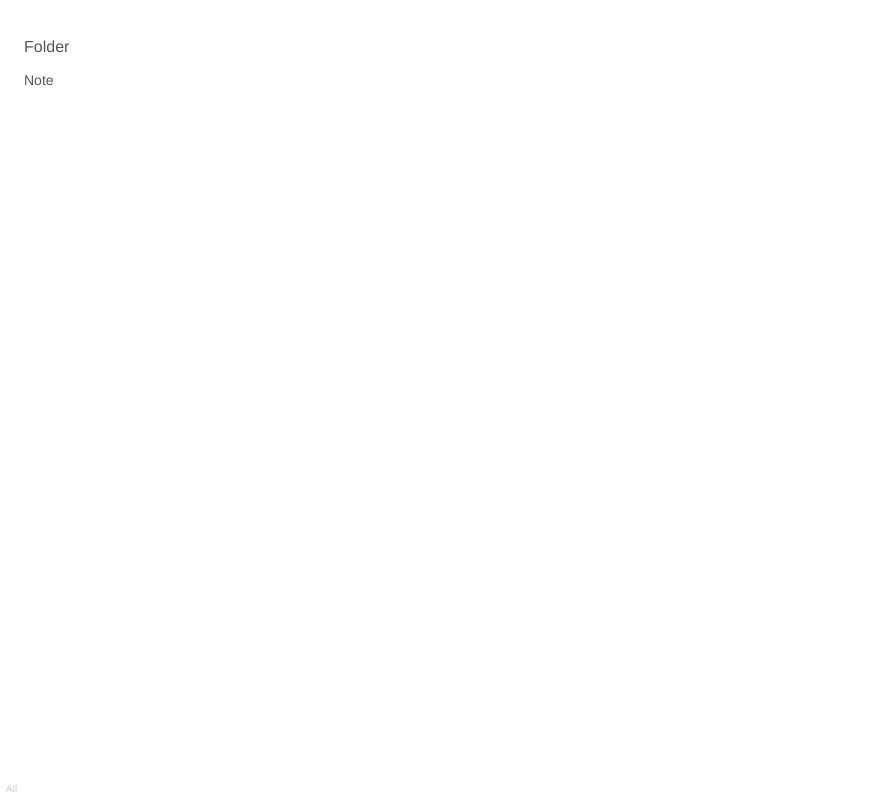
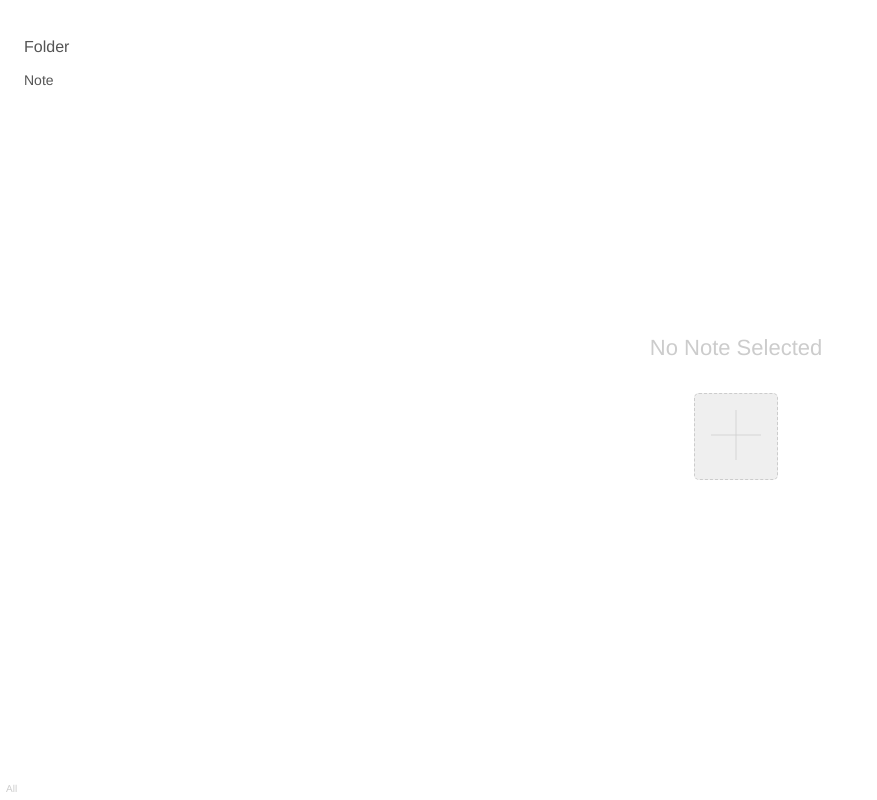
Before and after one commit to PsychoLlama/ponder, a React app in the folder workspaces/desktop/: page / in a window 1280 px wide. Shown: the whole page, without its empty margins (0-877 px from the left). Built offline with nearby package versions, Linux system fonts and the light colour scheme.

Commit message:
Add button to create notes
The button doesn't do anything yet, it just looks pretty. I also added
some stubbed out translation stuff with some comments explaining the
reasoning.

```diff
--- a/workspaces/desktop/src/components/Content.js
+++ b/workspaces/desktop/src/components/Content.js
@@ -2,6 +2,8 @@
 import styled from 'styled-components';
 import React from 'react';
 
+import { translate } from '../utils/translation';
+import colors from '../config/colors';
 import StatusBar from './StatusBar';
 
 const Container = styled.section`
@@ -10,19 +12,47 @@ const Container = styled.section`
   flex-direction: column;
 `;
 
-const NoteContainer = styled.article`
+const Center = styled.div`
   display: flex;
+  flex-grow: 1;
+  justify-content: center;
   flex-direction: column;
-  overflow-y: auto;
-  max-height: 100%;
-  flex-grow: 1;
+  align-items: center;
 `;
 
-const NoteSection = styled.div``;
+const Title = styled.h1`
+  font-weight: 400;
+  margin: 0;
+  margin-bottom: 32px;
+  font-size: 22px;
+  color: ${colors.mutedText};
+`;
 
-const BottomPadding = styled.div`
-  min-height: 32vh;
-  flex-grow: 1;
+const PlusIcon = styled.svg.attrs({
+  version: '1.1',
+  xmlns: 'http://www.w3.org/2000/svg',
+})`
+  height: 50px;
+  width: 50px;
+  stroke: ${colors.mutedText};
+  stroke-width: 0.75;
+`;
+
+const CreateNote = styled.button`
+  border-radius: 5px;
+  border: 1px dashed ${colors.mutedText};
+  padding: 16px;
+  transition: background-color 100ms ease-in-out;
+  outline: none;
+
+  :hover,
+  :focus {
+    background-color: ${colors.hover};
+  }
+
+  :active {
+    background-color: ${colors.active};
+  }
 `;
 
 type Props = {};
@@ -31,10 +61,16 @@ export class Content extends React.Component<Props> {
   render() {
     return (
       <Container>
-        <NoteContainer>
-          <NoteSection />
-          <BottomPadding />
-        </NoteContainer>
+        <Center>
+          <Title>{translate('No Note Selected')}</Title>
+
+          <CreateNote aria-label={translate('Create a note')}>
+            <PlusIcon>
+              <path d="M25,0 L25,50" />
+              <path d="M0,25 L50,25" />
+            </PlusIcon>
+          </CreateNote>
+        </Center>
 
         <StatusBar />
       </Container>
--- a/workspaces/desktop/src/config/colors.js
+++ b/workspaces/desktop/src/config/colors.js
@@ -4,6 +4,8 @@ const darkGray = '#555';
 const blue = '#318af2';
 
 export default {
+  active: 'rgba(0, 0, 0, 0.06)',
+  hover: 'rgba(0, 0, 0, 0.03)',
   mutedText: lightGray,
   text: darkGray,
   primary: blue,
--- /dev/null
+++ b/workspaces/desktop/src/utils/translation.js
@@ -0,0 +1,16 @@
+// @flow
+
+// Okay, Ponder doesn't actually support other languages... yet. Although these
+// functions don't really do anything, they explicitly mark what text needs to
+// be translated and makes the prospect of running a codemod much less
+// dangerous.
+//
+// API inspired by GNU gettext.
+// (Not because I like it, it's just the only thing I've used.)
+
+export const translate = (text: string) => text;
+export const translateWithCount = (
+  singular: string,
+  plural: string,
+  count: number
+) => (count === 1 ? singular : plural);
```
Also changed, not shown: 1 other file (tests, documents, lock files or other folders).
